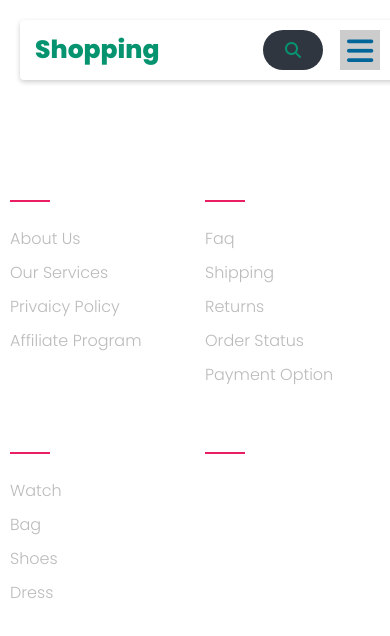
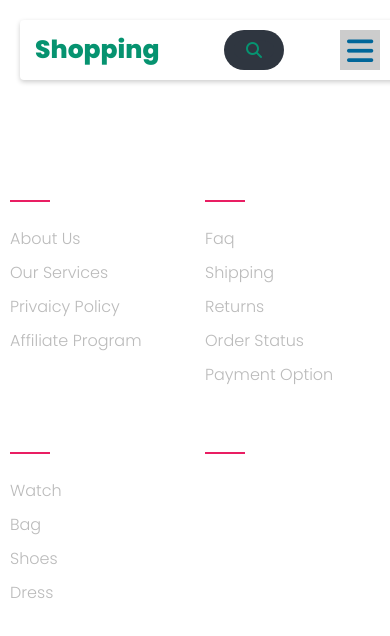
Before and after one commit to mohamed-shokrani/help, a plain HTML site: page index.html in a window 390 px wide. Drawn offline with nearby package versions, Linux system fonts and the light colour scheme.

Commit message:
last effect cart

```diff
--- a/style.css
+++ b/style.css
@@ -145,7 +145,7 @@ nav ul a:hover {
     }
 
 }
-@media (max-width: 768px) {
+@media (max-width: 864px) {
     body {
 
         overflow-x: hidden!important;
@@ -157,7 +157,7 @@ nav ul a:hover {
         text-align: center;
         display: flex;
         top: 10%;
-        left: 70%!important;
+        left: 60%!important;
         float: left;
         transform: translate(-10%,-10%);
 
@@ -253,7 +253,7 @@ nav ul a:hover {
  line-height: -50px;
  width: 0px;
 }
-@media (max-width: 376px) {
+@media (max-width: 364px) {
     body {
 
         overflow-x: hidden!important;
```
